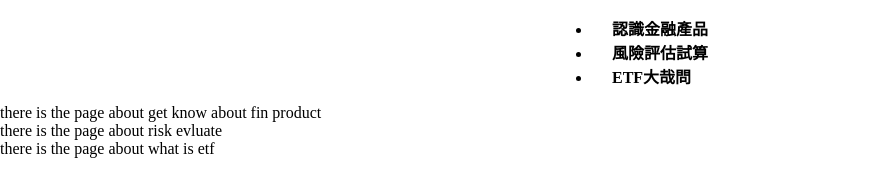
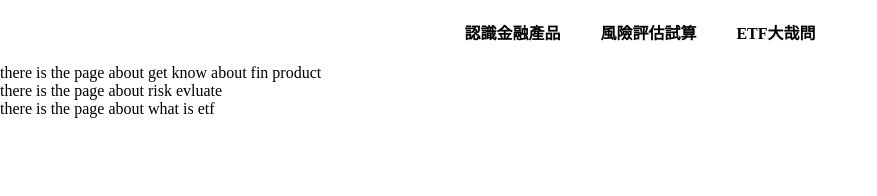
Before and after one commit to itsjas0705/StockAccumulation, a plain HTML site: page index.html in a window 1280 px wide. Shown: the whole page, without its empty margins (0-877 px from the left). Drawn offline with Linux system fonts and the light colour scheme.

Commit message:
0531 edit navbar function

```diff
--- a/css/style.css
+++ b/css/style.css
@@ -26,5 +26,10 @@ nav a:hover {
 
 nav {
   display: flex;
-  justify-content: center
+  justify-content: center;
+  align-items: center;
 }
+
+.active {
+  display: block;
+}
--- a/index.html
+++ b/index.html
@@ -12,11 +12,9 @@
 
     <div class="container">
         <nav>
-            <ul class="flex-nav">
-                <li><a data-id="1">認識金融產品</a></li>
-                <li><a data-id="2">風險評估試算</a></li>
-                <li><a data-id="3">ETF大哉問</a></li>
-            </ul>
+            <a data-id="1">認識金融產品</a>
+            <a data-id="2">風險評估試算</a>
+            <a data-id="3">ETF大哉問</a>
         </nav>
         <main>
             <div class="active">there is the page about get know about fin product</div>
--- a/js/script.js
+++ b/js/script.js
@@ -1,6 +1,5 @@
-document.querySelectorAll('li a')
+document.querySelectorAll('nav a')
   .forEach(e => e.addEventListener('click', _ => change(e.dataset.id)))
-
 
 function change(n) {
   let panels = document.querySelectorAll('main div')
```
